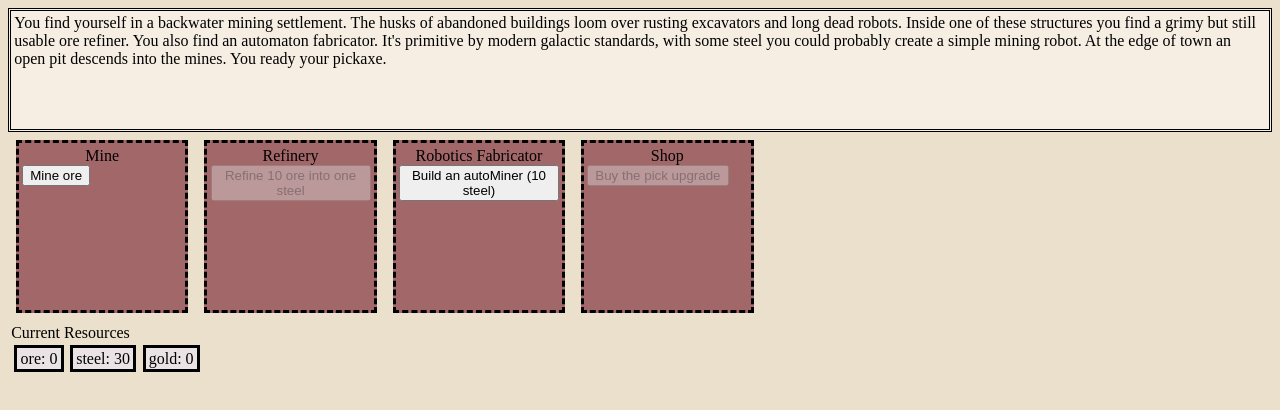
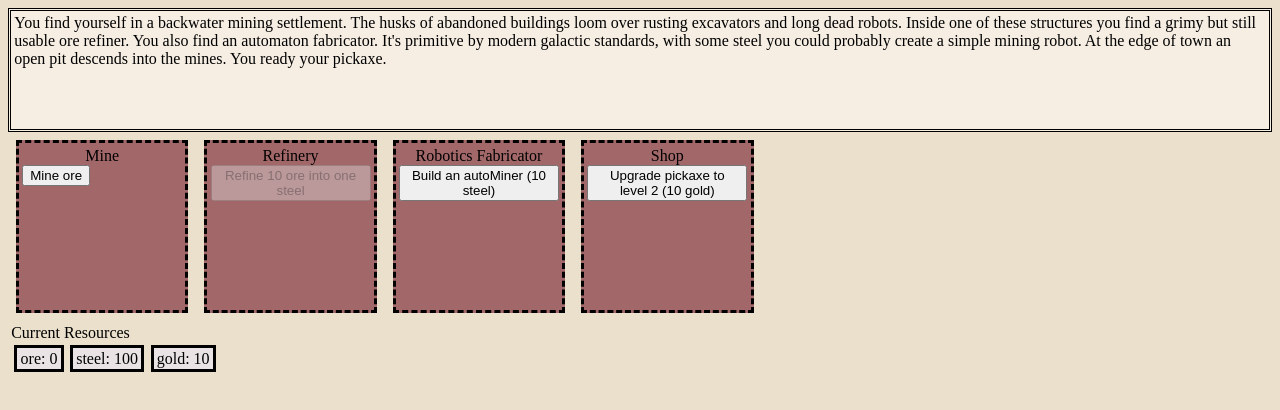
Before and after one commit to michaelwhittemore/vue-clicker-game, a Vue app: page / in a window 1280 px wide. Shown: the top 410 px of the page. Built offline with nearby package versions, Linux system fonts and the light colour scheme.

Commit message:
still deciding on shape of storage for uprages and prices and requirements

```diff
--- a/src/components/BuyPickaxeUpgrade.vue
+++ b/src/components/BuyPickaxeUpgrade.vue
@@ -16,14 +16,17 @@ import { gameStateStorage } from '@/typescript/gameStateStorage';
 
 const onClickHandler = () => {
     console.warn('clicked')
-
+    gameStateStorage.resources.gold -= gameStateStorage.upgrades.pickaxe.price;
+    gameStateStorage.upgrades.pickaxe.level++;
+    // should adjust the price. maybe it uses a map?
+    // might also need a required level??
 }
 const computedInsufficientGold = computed(() => {
-    return gameStateStorage.resources.gold < 10; // should have price variable instead
-    // we will need the price variable for the button text anyway - should it be a ref?
-    // I think it will be a derived value?
+    return gameStateStorage.resources.gold < gameStateStorage.upgrades.pickaxe.price;
+
 })
 </script>
 <template>
-    <button :disabled="computedInsufficientGold" :v-if="true" @click="onClickHandler"> Buy the pick upgrade </button>
+    <button :disabled="computedInsufficientGold" :v-if="true" @click="onClickHandler"> Upgrade pickaxe to level {{ gameStateStorage.upgrades.pickaxe.level + 1 }}
+        ({{ gameStateStorage.upgrades.pickaxe.price }} gold)</button>
 </template>
--- a/src/typescript/gameStateStorage.ts
+++ b/src/typescript/gameStateStorage.ts
@@ -6,6 +6,12 @@ export interface Skill {
     experience: number,
     targetExperience: number,
 };
+
+interface Upgrade {
+    level: number,
+    price: number,
+    // may also need a resource price
+}
 
 export interface StateStorageObject {
     automatons: {
@@ -25,7 +31,7 @@ export interface StateStorageObject {
     goods?: object,
     technologies?: object,
     upgrades: {
-        pickaxe: number
+        pickaxe: Upgrade
     },
     narrativeTriggersArray: NarrativeTrigger[],
 }
@@ -36,9 +42,10 @@ const gameStateStorageObject: StateStorageObject = {
         autoRefiner: 0,
     },
     resources: {
+        // these should be zero, but this makes testing easier
         ore: 0,
-        steel: 30,
-        gold: 0,
+        steel: 100,
+        gold: 10,
     },
     skills: {
         mining: {
@@ -58,7 +65,10 @@ const gameStateStorageObject: StateStorageObject = {
         }
     },
     upgrades: {
-        pickaxe: 1
+        pickaxe: {
+            level: 1,
+            price: 10,
+        }
     },
     goods: {},
     technologies: {},
```
Lines whose indentation alone changed are shown as unchanged.
